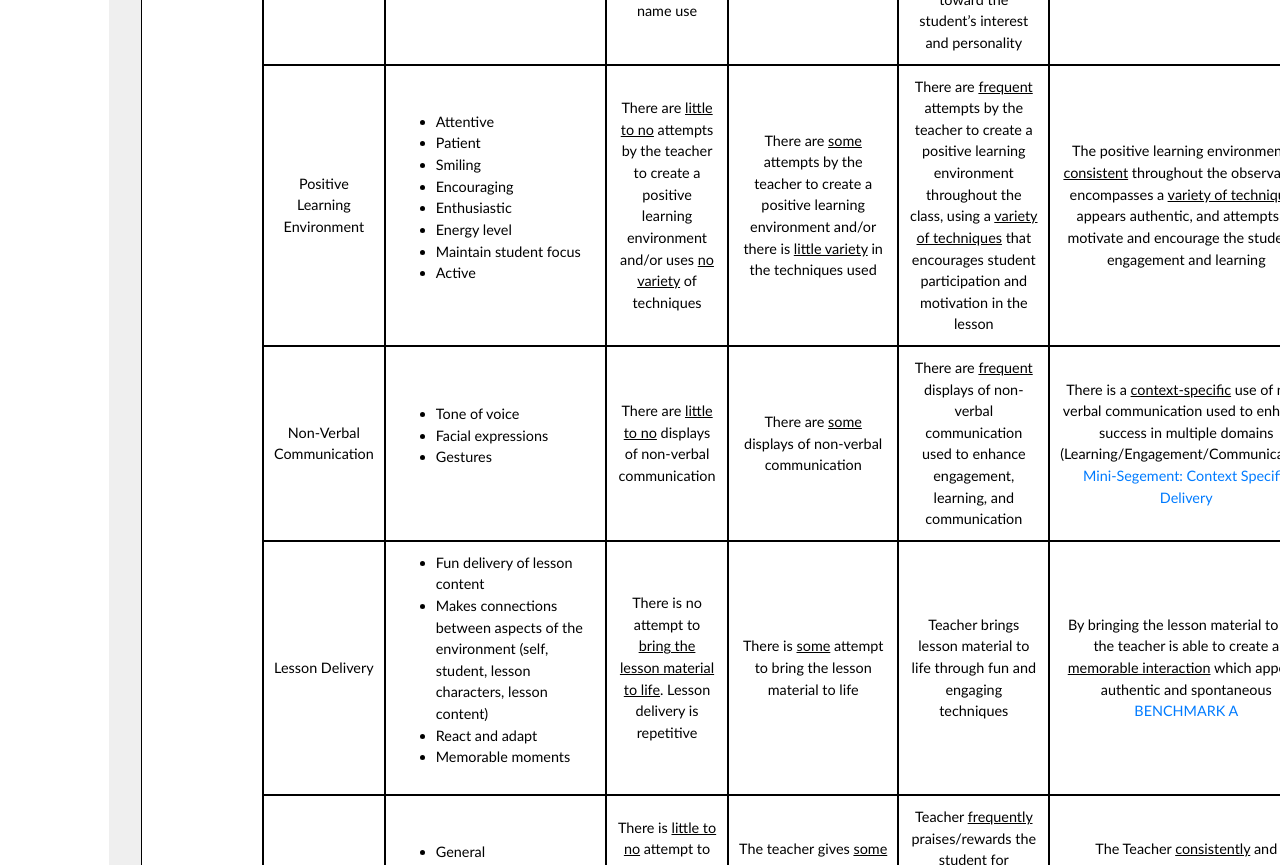
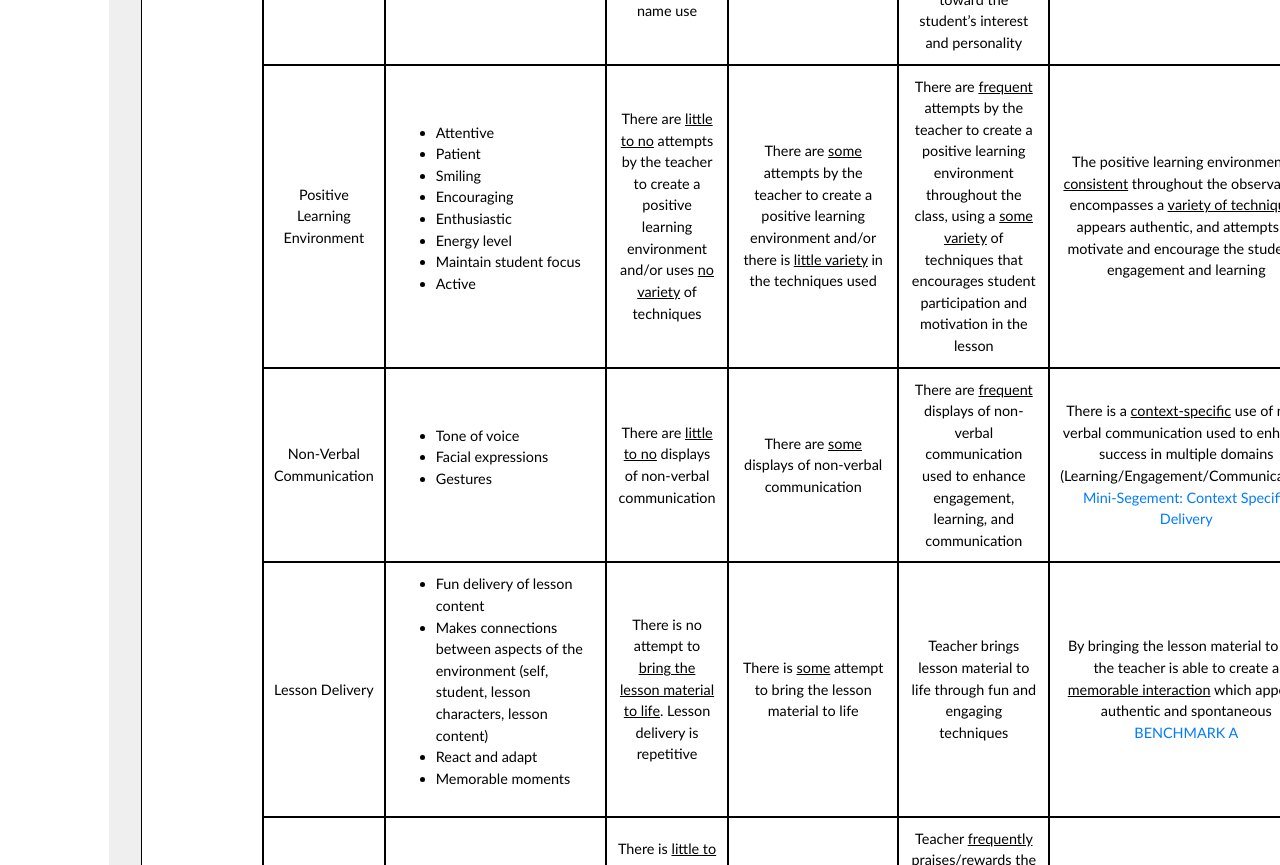
Before and after one commit to ASOTQA/KON, a plain HTML site: page HF/Rubric.html in a window 1280 px wide. Shown: the part 1174-2039 px from the top of the page. Drawn offline with nearby package versions, Linux system fonts and the light colour scheme.

Commit message:
Made Changes to PLE scoring guides

```diff
--- a/HF/Rubric.html
+++ b/HF/Rubric.html
@@ -277,13 +277,13 @@
                         <span class="CellCommentFR"><strong>Some:</strong> Less than half of the observation</span>
                         <span style="top:50px" class="CellCommentV"><strong>Little variety:</strong> No more than two indicators are observed</span>
                       </td>
-                        <td class = "CellWithComment text-center">There are <span class = forexplanation >frequent</span> attempts by the teacher to create a positive learning environment throughout the class, using a <span class="forexplanation">variety of techniques</span> that encourages student participation and motivation in the lesson
+                        <td class = "CellWithComment text-center">There are <span class = forexplanation >frequent</span> attempts by the teacher to create a positive learning environment throughout the class, using a <span class="forexplanation">some variety</span> of techniques that encourages student participation and motivation in the lesson
                         <span class="CellCommentFR"><strong>Frequent:</strong> More than half of the observation</span>
-                        <span style="top:50px" class="CellCommentV"><strong>Variety of techniques:</strong> Four or more indicators are observed</span>
+                        <span style="top:50px" class="CellCommentV"><strong>Some variety:</strong> Four or more indicators are observed</span>
                       </td>
                         <td class = "CellWithComment text-center">The positive learning environment is <span class = forexplanation >consistent</span> throughout the observation, encompasses a <span class="forexplanation">variety of techniques</span>, appears authentic, and attempts to motivate and encourage the student&rsquo;s engagement and learning
                         <span style="top: 0px;" class="CellCommentFR"><strong>Consistent:</strong> Through the entire observation</span>
-                        <span style="top:50px" class="CellCommentV"><strong>Variety of techniques:</strong> Four or more indicators are observed</span>
+                        <span style="top:50px" class="CellCommentV"><strong>Variety of techniques:</strong> Five or more indicators are observed, including Enthusiasm and Energy level</span>
                       </td>
                         </tr>
                         <tr>
```
